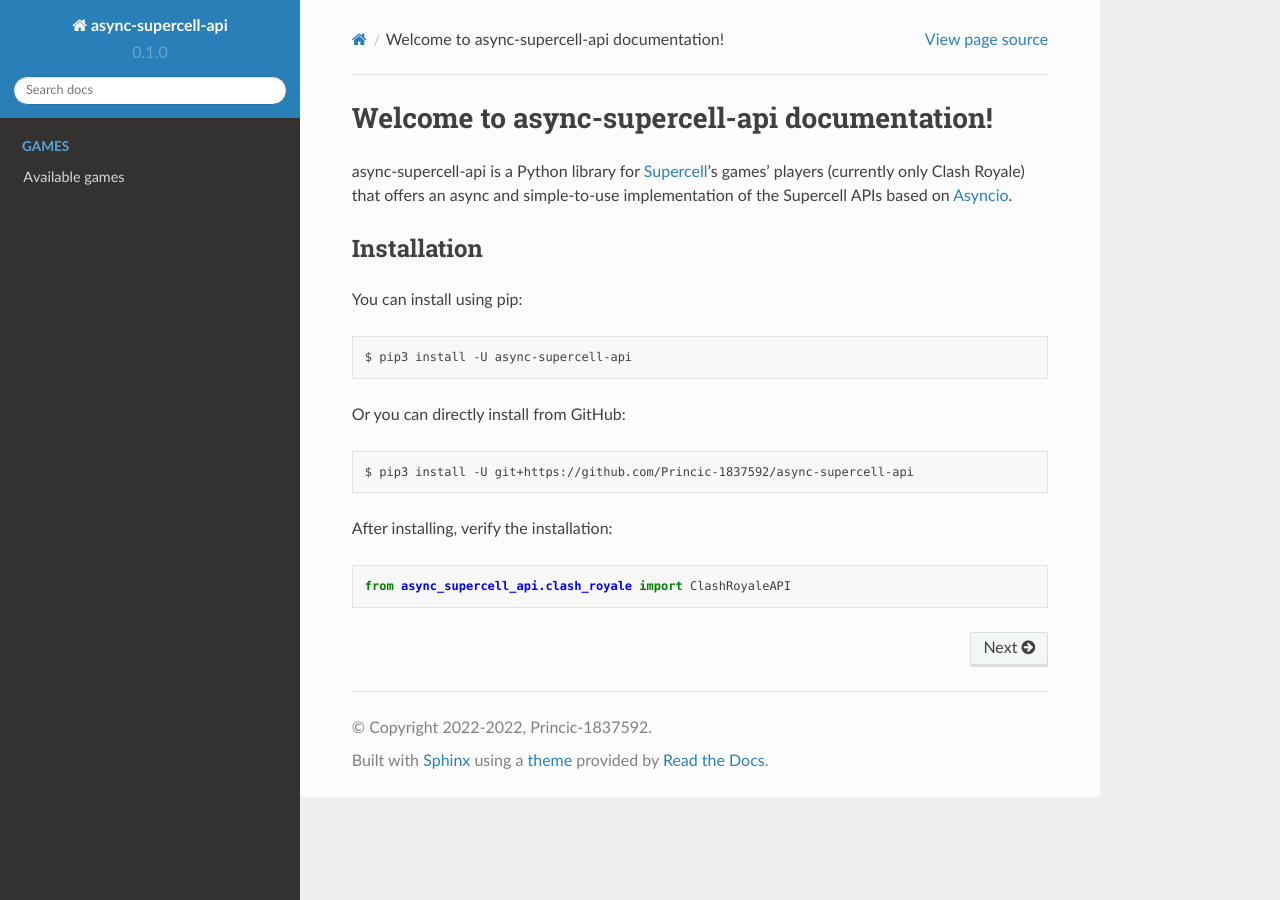
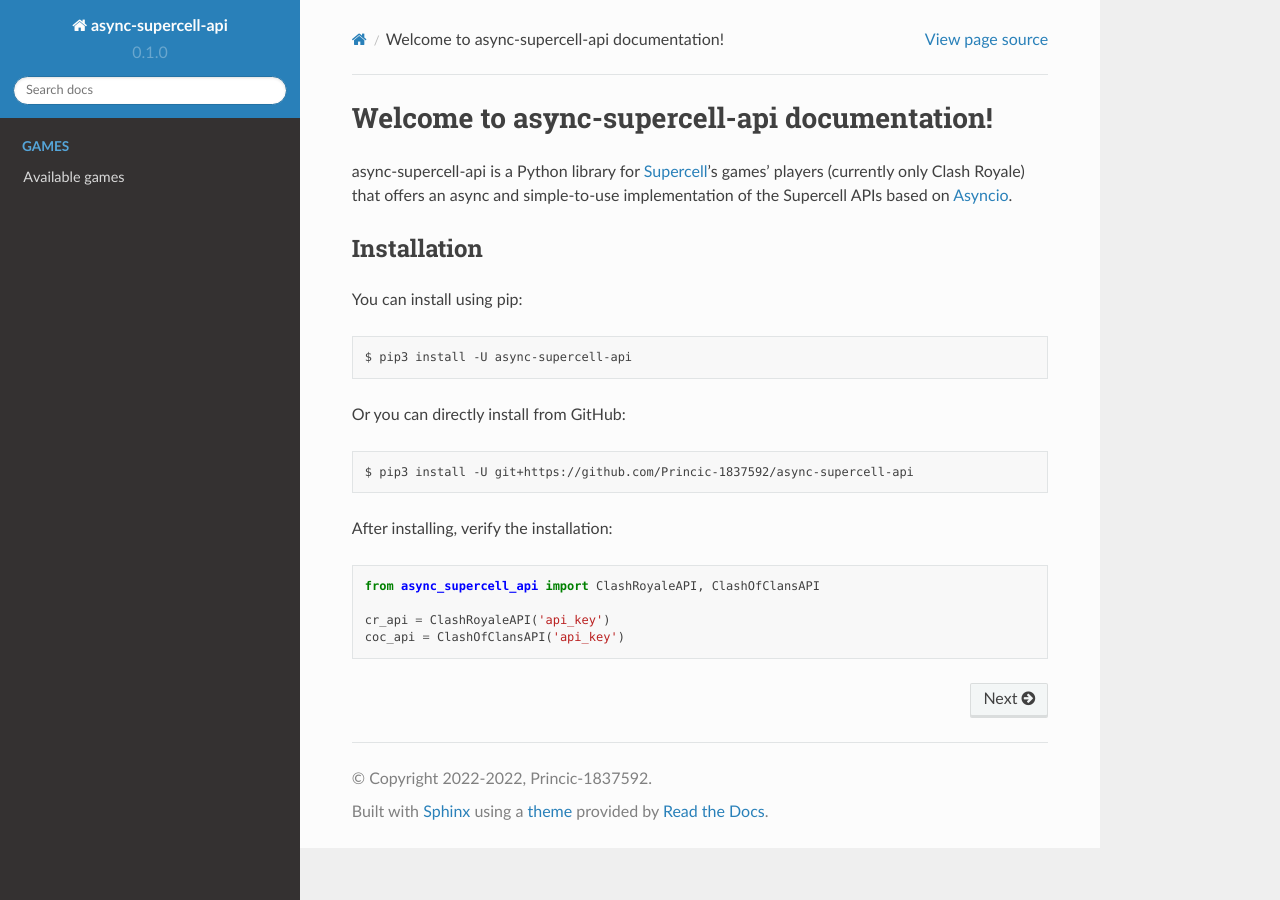
Before and after one commit to Princic-1837592/async-supercell-api, a Sphinx documentation site: the page built from docs/source/index.rst, in a window 1280 px wide. Built offline with Sphinx 7.4.7 and the Read the Docs theme 2.0.0, drawn with Linux system fonts in a browser that asks for light colours.

Commit message:
implemented CoC types and clans api

```diff
--- a/docs/source/index.rst
+++ b/docs/source/index.rst
@@ -23,7 +23,10 @@
 
 .. code-block:: python
 
-    from async_supercell_api.clash_royale import ClashRoyaleAPI
+    from async_supercell_api import ClashRoyaleAPI, ClashOfClansAPI
+
+    cr_api = ClashRoyaleAPI('api_key')
+    coc_api = ClashOfClansAPI('api_key')
 
 .. toctree::
     :hidden:
```
